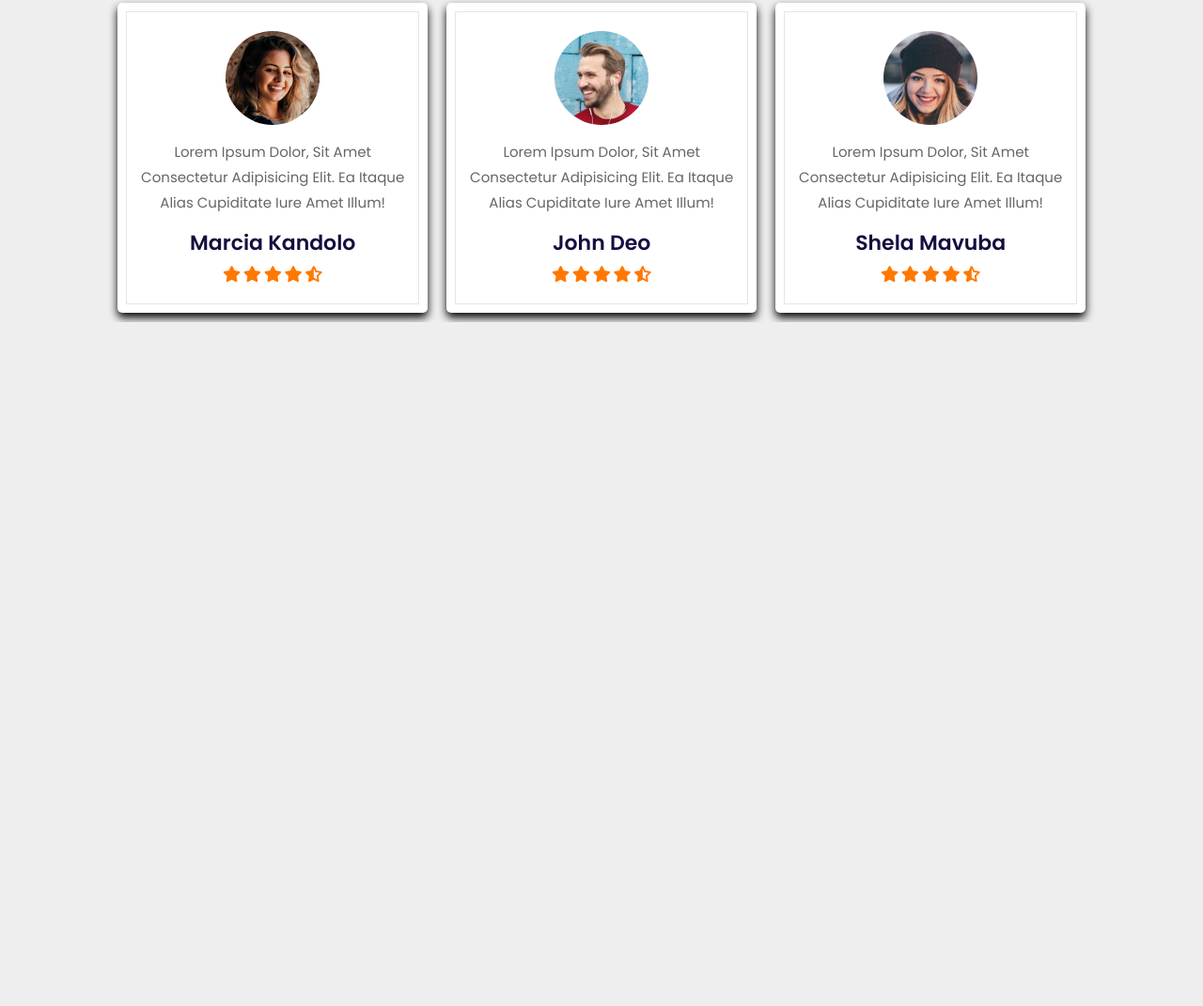
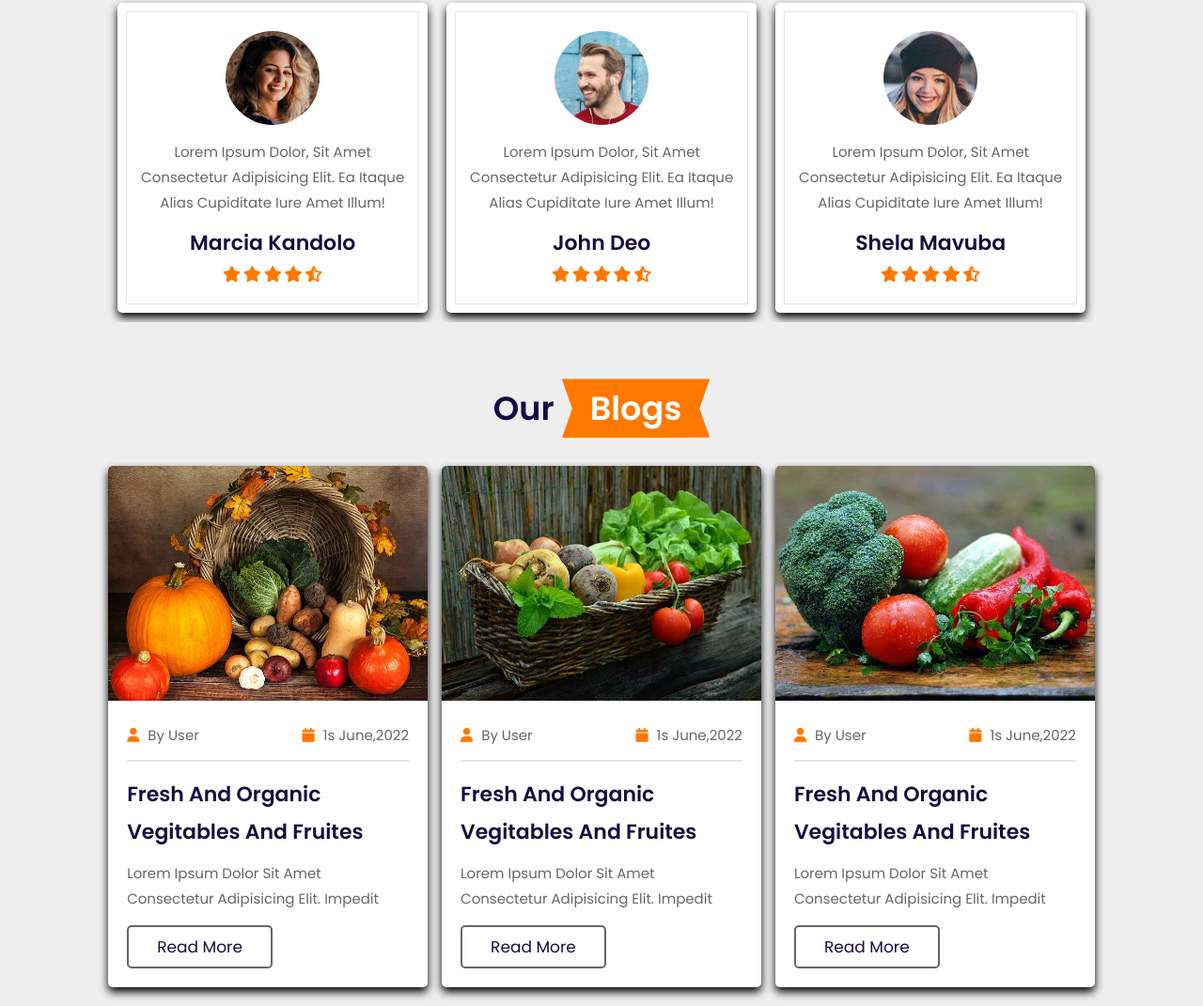
Before and after one commit to Pathymavuba/site_restaurant, a plain HTML site: page index.html in a window 1280 px wide. Shown: the part 2732-3803 px from the top of the page at 94% size. Before the commit the page ends 3095 px from the top, so only its background shows below. Drawn offline with nearby package versions, Linux system fonts and the light colour scheme.

Commit message:
blogs section finished

```diff
--- a/css/style.css
+++ b/css/style.css
@@ -6,7 +6,7 @@
     --light-color:#666;
     --box-shadow:0 .5rem 1rem rgba(0,0,0,1);
     /* --box-shadow:0 .5rem 1rem rgba(0,0,0,1); */
-    --border:.2rem solid rgba(0,0,0,1);
+    --border:.2rem solid rgba(0,0,0,0.1);
     --outiline:0.1rem solid rgba(0,0,0,0.1);
     --outiline-hover:.2rem solid var(--black);
 
@@ -414,7 +414,56 @@ header .shopping-cart .box .content .quantity{
     color: var(--orange);
     font-size: 1.7rem;
 }
-
+.blogs .box-container{
+    display: grid;
+    grid-template-columns:repeat(auto-fit,minmax(24rem,1fr));
+    gap:1.5rem;
+}
+.blogs .box-container .box{
+    overflow: hidden;
+    border-radius: .5rem;
+    box-shadow: var(--box-shadow);
+    background: #fff;
+}
+.blogs .box-container .box img{
+    height: 25rem;
+    width: 100%;
+    object-fit: cover;
+}
+.blogs .box-container .box .content{
+    padding:2rem;
+}
+.blogs .box-container .box .content .icons{
+    display: flex;
+    align-items: center;
+    justify-content: space-between;
+    padding-bottom: 1.5rem;
+    margin-bottom: 1rem;
+    border-bottom: var(--border);
+}
+.blogs .box-container .box .content .icons a{
+    color: var(--light-color);
+    font-size: 1.5rem;
+}
+.blogs .box-container .box .content .icons a:hover{
+    color: var(--black);
+}
+.blogs .box-container .box .content .icons a i{
+    color: var(--orange);
+    padding-right: .5rem;
+}
+.blogs .box-container .box .content h3{
+    line-height: 1.8;
+    color: var(--black);
+    font-size: 2.2rem;
+    padding: .5rem 0;
+}
+.blogs .box-container .box .content p{
+    line-height: 1.8;
+    color: var(--light-color);
+    font-size: 1.5rem;
+    padding: .5rem 0;
+}
 
 
 
--- a/index.html
+++ b/index.html
@@ -324,8 +324,52 @@
                </div>
            </div>
        </section>
+        <!-- review section ends -->
 
-        <!-- review section ends -->
+         <!-- blog section starts -->
+         <section class="blogs" id="blogs">
+             <h1 class="heading"> our <span>blogs</span></h1>
+             <div class="box-container">
+                 <div class="box">
+                     <img src="image/blog-1.jpg" alt="">
+                     <div class="content">
+                         <div class="icons">
+                             <a href=""> <i class="fas fa-user"></i> by user </a>
+                             <a href=""> <i class="fas fa-calendar"></i> 1s june,2022 </a>
+                         </div>
+                         <h3>fresh and organic vegitables and fruites</h3>
+                         <p>Lorem ipsum dolor sit amet consectetur adipisicing elit. Impedit</p>
+                         <a href=""class="btn">read more</a>
+                     </div>
+                 </div>
+                 <div class="box">
+                    <img src="image/blog-2.jpg" alt="">
+                    <div class="content">
+                        <div class="icons">
+                            <a href=""> <i class="fas fa-user"></i> by user </a>
+                            <a href=""> <i class="fas fa-calendar"></i> 1s june,2022 </a>
+                        </div>
+                        <h3>fresh and organic vegitables and fruites</h3>
+                        <p>Lorem ipsum dolor sit amet consectetur adipisicing elit. Impedit</p>
+                        <a href=""class="btn">read more</a>
+                    </div>
+                </div>
+                <div class="box">
+                    <img src="image/blog-3.jpg" alt="">
+                    <div class="content">
+                        <div class="icons">
+                            <a href=""> <i class="fas fa-user"></i> by user </a>
+                            <a href=""> <i class="fas fa-calendar"></i> 1s june,2022 </a>
+                        </div>
+                        <h3>fresh and organic vegitables and fruites</h3>
+                        <p>Lorem ipsum dolor sit amet consectetur adipisicing elit. Impedit</p>
+                        <a href=""class="btn">read more</a>
+                    </div>
+                </div>
+             </div>
+         </section>
+
+          <!-- blog section ends -->
 
 
     <script src="https://unpkg.com/swiper@8/swiper-bundle.min.js"></script>
```
